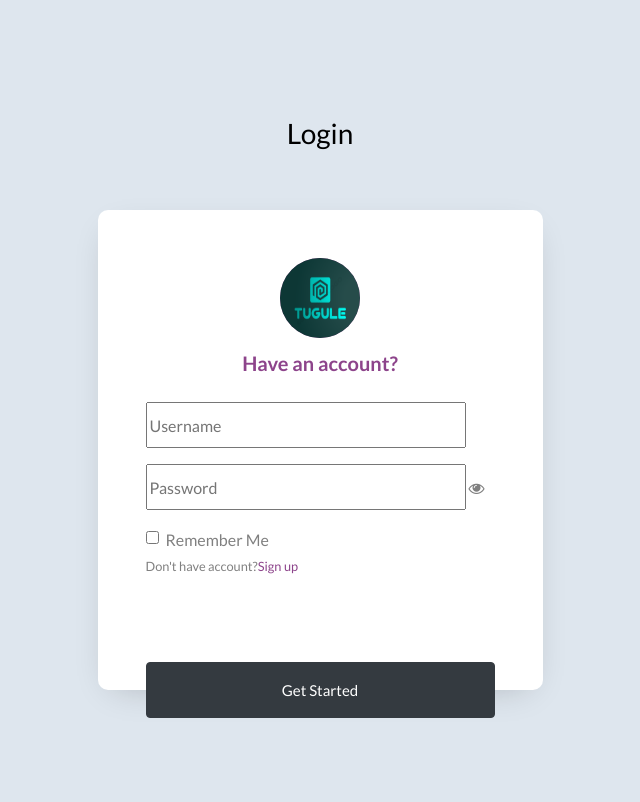
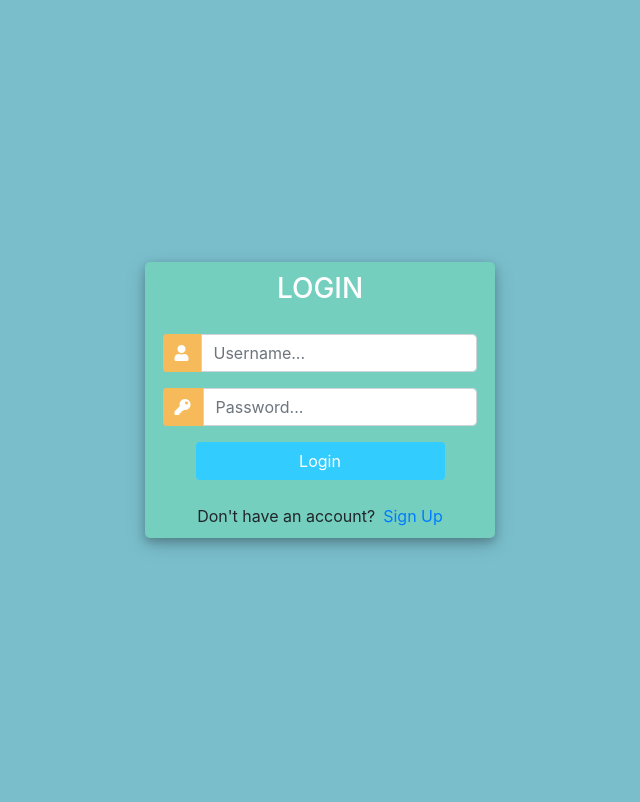
Before and after one commit to Mikael967/Assignment-one, a Django app: page /login/ in a window 1280 px wide. Shown: the whole page, without its empty margins (320-960 px from the left). After the commit the page ends 550 px from the top, so only its background shows below. Run offline with Django 5.2, Linux system fonts and the light colour scheme; some libraries are stand-ins or nearby versions; some web fonts are replaced.

Commit message:
templates update

```diff
--- a/tugulenga/templates/tugulenga/index.html
+++ b/tugulenga/templates/tugulenga/index.html
@@ -49,7 +49,7 @@
 
 
         <li class="header__el header__el--blue"><a href="{%url 'tugule:login'%}" class="btn btn--white">Log In →</a></li>
-        <li class="header__el"><a href="{%url 'products:cart'%}"><i class="fa fa-shopping-cart"></i></a></li>
+        <li class="header__el"><a href="{%url 'products:cart'%}">Checkout</a></li>
       </ul>
     </nav>
   </div>
--- a/tugulenga/templates/tugulenga/login.html
+++ b/tugulenga/templates/tugulenga/login.html
@@ -1,77 +1,123 @@
-{% extends 'tugulenga/base.html' %}
-{% load static %}
+<!DOCTYPE html>
+<html>
 
-{% block content %}
+<head>
+	<title>Login</title>
+	<link rel="stylesheet" href="https://stackpath.bootstrapcdn.com/bootstrap/4.1.3/css/bootstrap.min.css" integrity="sha384-MCw98/SFnGE8fJT3GXwEOngsV7Zt27NXFoaoApmYm81iuXoPkFOJwJ8ERdknLPMO" crossorigin="anonymous">
+	<script src="https://ajax.googleapis.com/ajax/libs/jquery/3.3.1/jquery.min.js"></script>
+	<link rel="stylesheet" href="https://use.fontawesome.com/releases/v5.6.1/css/all.css" integrity="sha384-gfdkjb5BdAXd+lj+gudLWI+BXq4IuLW5IT+brZEZsLFm++aCMlF1V92rMkPaX4PP" crossorigin="anonymous">
+
 
 	<style>
-	body{
-		background-color: rgba(198, 212, 227, 0.571);
+		body,
+		html {
+			margin: 0;
+			padding: 0;
+			height: 100%;
+			background: #7abecc !important;
+		}
+		.user_card {
+			width: 350px;
+			margin-top: auto;
+			margin-bottom: auto;
+			background: #74cfbf;
+			position: relative;
+			display: flex;
+			justify-content: center;
+			flex-direction: column;
+			padding: 10px;
+			box-shadow: 0 4px 8px 0 rgba(0, 0, 0, 0.2), 0 6px 20px 0 rgba(0, 0, 0, 0.19);
+			-webkit-box-shadow: 0 4px 8px 0 rgba(0, 0, 0, 0.2), 0 6px 20px 0 rgba(0, 0, 0, 0.19);
+			-moz-box-shadow: 0 4px 8px 0 rgba(0, 0, 0, 0.2), 0 6px 20px 0 rgba(0, 0, 0, 0.19);
+			border-radius: 5px;
+
+		}
+
+		.form_container {
+			margin-top: 20px;
+		}
+
+		#form-title{
+			color: #fff;
+
+		}
+
+		.login_btn {
+			width: 100%;
+			background: #33ccff !important;
+			color: white !important;
+		}
+		.login_btn:focus {
+			box-shadow: none !important;
+			outline: 0px !important;
+		}
+		.login_container {
+			padding: 0 2rem;
+		}
+		.input-group-text {
+			background: #f7ba5b !important;
+			color: white !important;
+			border: 0 !important;
+			border-radius: 0.25rem 0 0 0.25rem !important;
+		}
+		.input_user,
+		.input_pass:focus {
+			box-shadow: none !important;
+			outline: 0px !important;
+		}
+
+		#messages{
+			background-color: grey;
+			color: #fff;
+			padding: 10px;
+			margin-top: 10px;
 		}
 	</style>
 
-	<section class="ftco-section">
-		<div class="container">
-			<div class="row justify-content-center">
-				<div class="col-md-6 text-center mb-5">
-					<h2 class="heading-section">Login </h2>
-				</div>
-			</div>
-			<div class="row justify-content-center">
-				<div class="col-md-6 col-lg-5">
-					<div class="login-wrap p-4 p-md-5">
-		      	<div class="icon d-flex align-items-center justify-content-center">
-		      		<img src="{%static 'images/logo.png'%}" height="100%" width="100%" style="border-radius: 100%;">
-		      	</div>
-		      	<h3 class="text-center mb-4">Have an account?</h3>
-		<form action="#" class="login-form">
-							{% csrf_token %}
-		      		<div class="form-group">
-		      			<input  type="text" style="width: 320px;height: 46px;" name="username"placeholder="Username" required>
-		      		</div>
-	            <div class="form-group ">
-
-	              <input id="password" type="password"    style="width: 320px;height: 46px;" name="password"placeholder="Password" required=""/>
-				  <span class="fa fa-eye" id="togglePassword"></span>
-	            </div>
-	            <div class="input-group mb-5 justify-content-between">
-	            	<div class="form-check">
-						<input type="checkbox" class="form-check-input" id="formCheck">
-	            		<label for="formCheck" class="form-check-label">Remember Me
+</head>
+<body>
+	<div class="container h-100">
+		<div class="d-flex justify-content-center h-100">
+			<div class="user_card">
+				<div class="d-flex justify-content-center">
 
 
-									</label>
+					<h3 id="form-title">LOGIN</h3>
+				</div>
+				<div class="d-flex justify-content-center form_container">
+					<form method="POST" action="">
+						{%csrf_token%}
+						<div class="input-group mb-3">
+							<div class="input-group-append">
+								<span class="input-group-text"><i class="fas fa-user"></i></span>
+							</div>
+							<input type="text" name="username" placeholder="Username..." class="form-control">
+						</div>
+						<div class="input-group mb-2">
+							<div class="input-group-append">
+								<span class="input-group-text"><i class="fas fa-key"></i></span>
+							</div>
+								<input type="password" name="password" placeholder="Password..." class="form-control" >
 						</div>
 
-								<div class="input-group mb-3">
-									<small>Don't have account?<a href="{%url 'tugule:signup'%}">Sign up</a></small>
+							<div class="d-flex justify-content-center mt-3 login_container">
+				 				<input class="btn login_btn" type="submit" value="Login">
+				   			</div>
+					</form>
+
+				</div>
+				{%for message in messages%}
+				<p id="messages">{{message}}</p>
+				{%endfor%}
+				<div class="mt-4">
+					<div class="d-flex justify-content-center links">
+						Don't have an account? <a href="{% url 'tugule:signup' %}" class="ml-2">Sign Up</a>
 					</div>
 
-
-				</h3>
-	            </div>
-	            <div class="form-group">
-	            	<button type="submit" class="btn btn-dark rounded submit p-3 px-5">Get Started</button>
-	            </div>
-		</form>
 				</div>
 			</div>
 		</div>
 	</div>
-	</section>
-	<script>
-        const togglePassword = document
-            .querySelector('#togglePassword');
-        const password = document.querySelector('#password');
-        togglePassword.addEventListener('click', () => {
-            // Toggle the type attribute using
-            // getAttribure() method
-            const type = password
-                .getAttribute('type') === 'password' ?
-                'text' : 'password';
-            password.setAttribute('type', type);
-            // Toggle the eye and bi-eye icon
-            this.classList.toggle('bi-eye');
-        });
-    </script>
+</body>
 
-	{% endblock %}
+</html>
```
Also changed, not shown: tugulenga/templates/tugulenga/signup.html (+135 -20 lines). Lines whose indentation alone changed are shown as unchanged.
